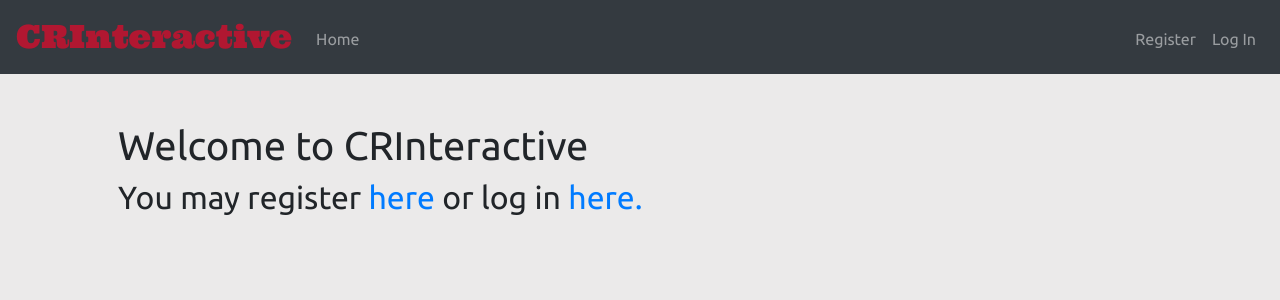
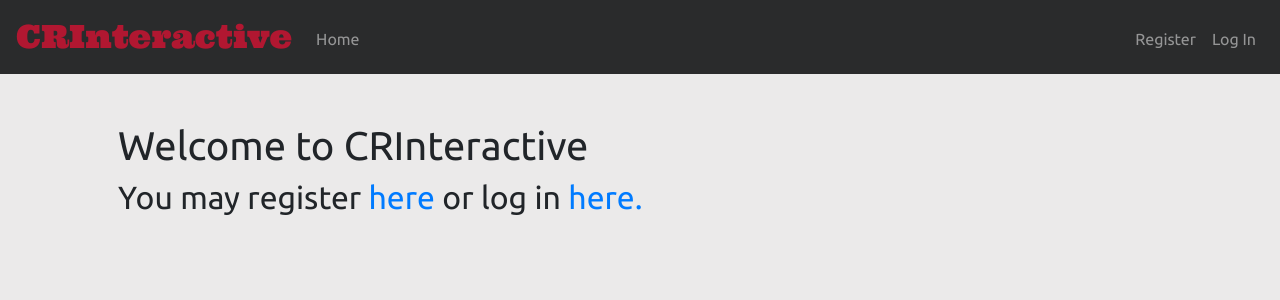
Before and after one commit to hectorastrom/CRInteractive, a Flask app: page / in a window 1280 px wide. Shown: the top 300 px of the page. Run offline with Flask 2, Linux system fonts and the light colour scheme; some libraries are stand-ins or nearby versions.

Commit message:
Updated navbar color

```diff
--- a/app/static/styles.css
+++ b/app/static/styles.css
@@ -26,6 +26,11 @@
     width: 80%;
 }
 
+.navbar-custom
+{
+    background-color: rgb(42, 43, 44);
+}
+
 
 body
 {
--- a/app/templates/layout.html
+++ b/app/templates/layout.html
@@ -30,7 +30,7 @@
     </head>
 
     <body>
-        <nav class="navbar navbar-expand-md navbar-dark bg-dark">
+        <nav class="navbar navbar-expand-md navbar-dark navbar-custom">
             <a class="navbar-brand fonta" href="{{ url_for('index') }}">
                 <span class="brand">CRInteractive</span>
             </a>
```
